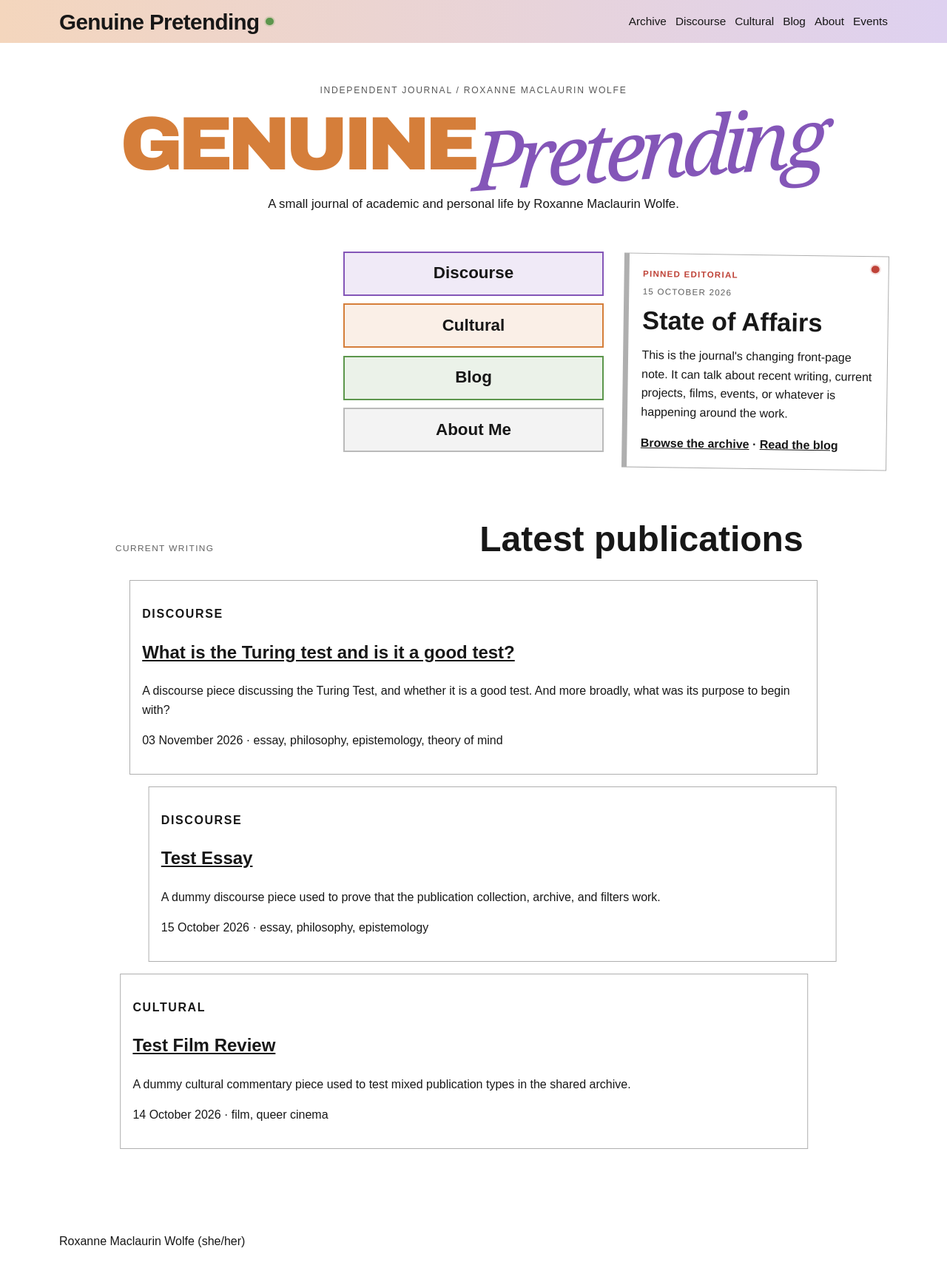
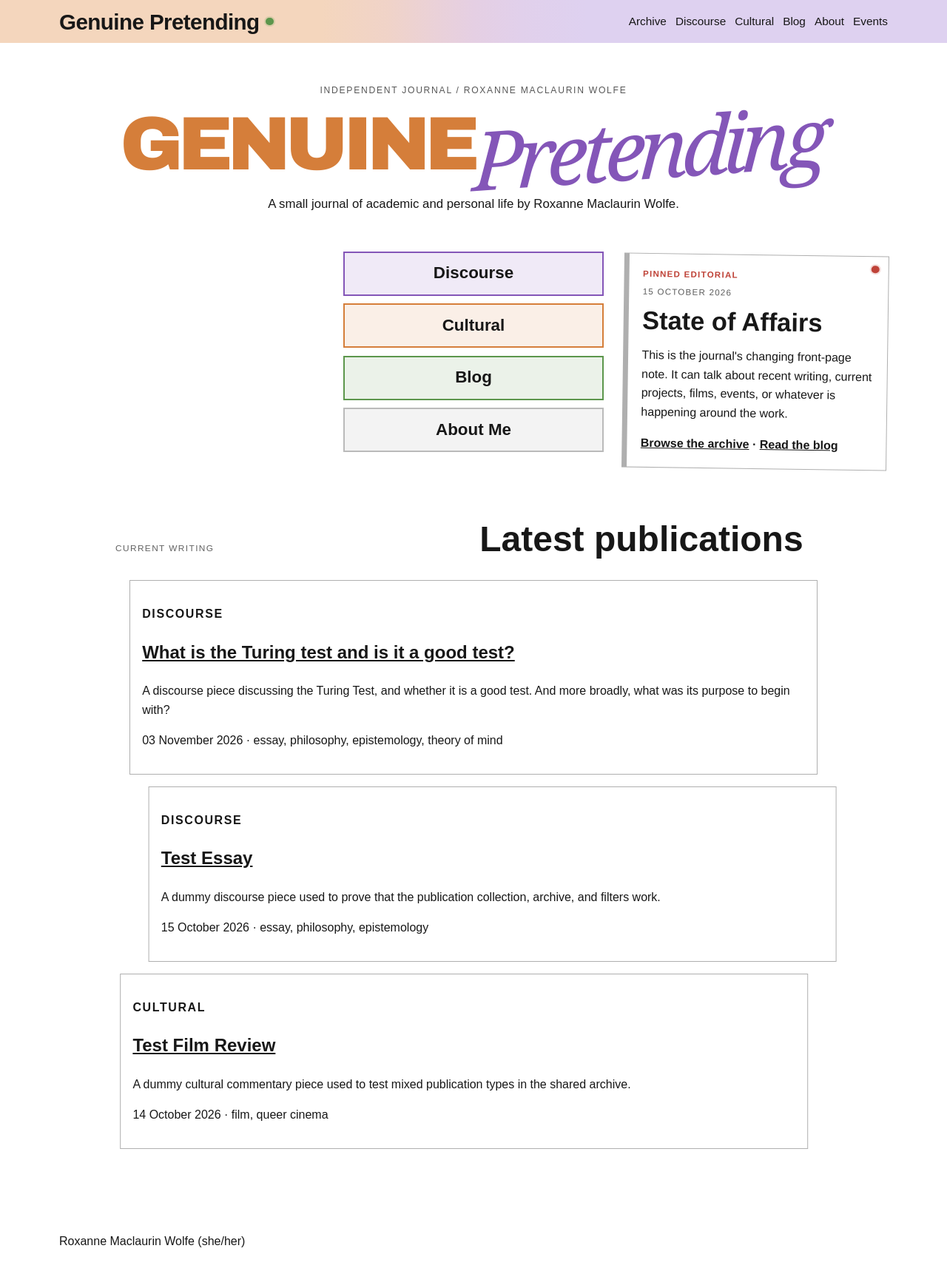
Before and after one commit to roxannewolfe/roxannewolfe.github.io, a Jekyll site: the page built from index.html, in a window 1280 px wide. Shown: the whole page at 74% size. Built offline with Jekyll 4.4.1, drawn with Linux system fonts in a browser that asks for light colours.

Commit message:
Shape header gradient with concentrated center blend

```diff
--- a/assets/css/theme.css
+++ b/assets/css/theme.css
@@ -9,7 +9,17 @@
   --border-soft: rgba(23, 23, 23, 0.18);
   --bubble-bg: #ffffff;
   --shadow: rgba(0, 0, 0, 0.14);
-  --header-bg: linear-gradient(90deg, #f4d6bd 0%, #ded1f0 100%);
+  --header-bg: linear-gradient(
+    90deg,
+    #f4d6bd 0%,
+    #f4d6bd 34%,
+    #f0d3c8 41%,
+    #ead1d8 46%,
+    #e5cfe3 50%,
+    #e1d0eb 55%,
+    #ded1f0 62%,
+    #ded1f0 100%
+  );
 }
 
 @media (prefers-color-scheme: dark) {
@@ -24,7 +34,17 @@
     --border-soft: rgba(255, 255, 255, 0.2);
     --bubble-bg: #242424;
     --shadow: rgba(0, 0, 0, 0.28);
-    --header-bg: linear-gradient(90deg, #6f3fb5 0%, #d97932 100%);
+    --header-bg: linear-gradient(
+      90deg,
+      #6f3fb5 0%,
+      #6f3fb5 34%,
+      #8244ad 41%,
+      #9b4d9b 46%,
+      #b45a80 50%,
+      #c8665e 55%,
+      #d97932 62%,
+      #d97932 100%
+    );
   }
 }
 
```
